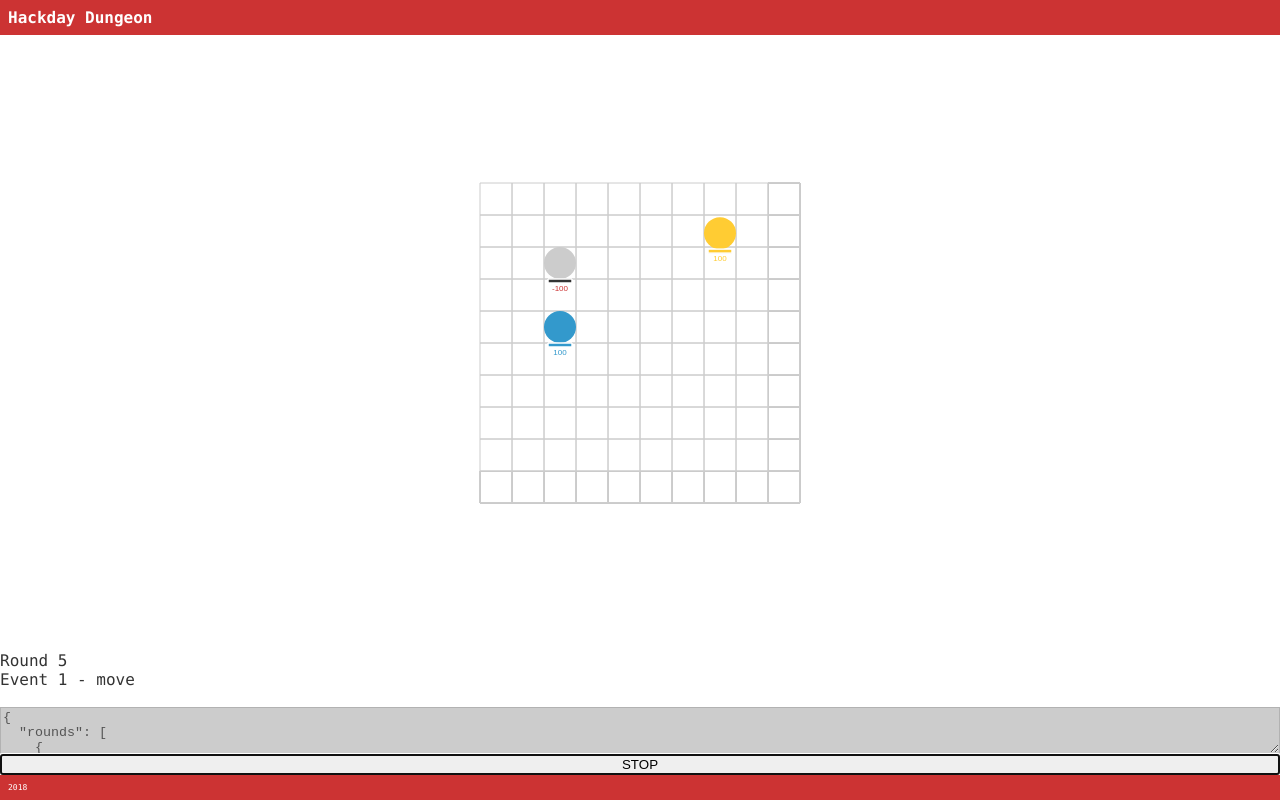
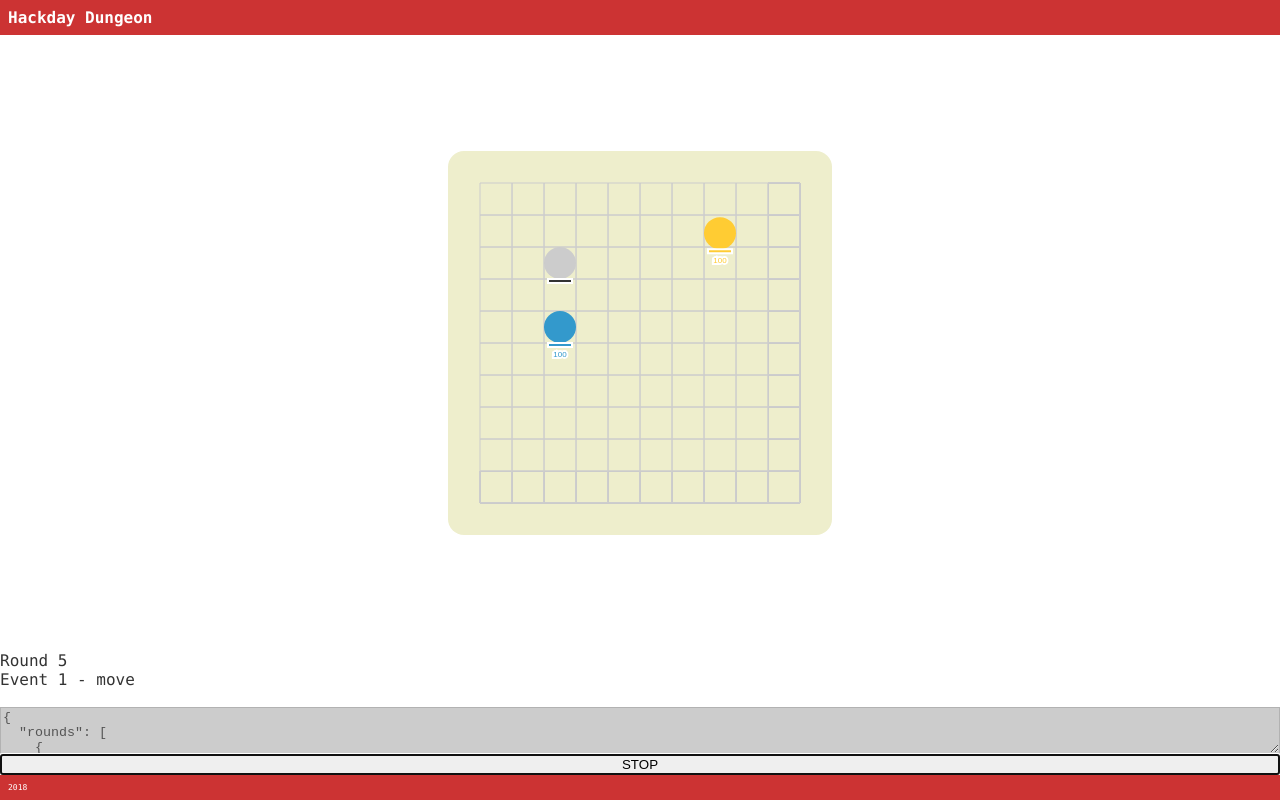
Before and after one commit to shaunanoordin/hackday-dungeon-canvas, a website built with webpack: page index.html in a window 1280 px wide. Built offline with nearby package versions, Linux system fonts and the light colour scheme.

Commit message:
Improve Health bar presentation

```diff
--- a/src/main.js
+++ b/src/main.js
@@ -371,7 +371,10 @@ class App {
     const exdata = this.entityExData[entity.id];
     if (!exdata) return;
 
+    const health = entity.health;
+
     //Draw the black body (which acts as the "empty" part of the health bar)
+    //--------------------------------
     this.c2d.beginPath();
     this.c2d.rect(
       exdata.displayedX - App.STYLES.WIDGET.HEALTH_BAR.BODY_WIDTH / 2,
@@ -381,9 +384,11 @@ class App {
     );
     this.c2d.fillStyle = App.STYLES.WIDGET.HEALTH_BAR.BODY_COLOUR;
     this.c2d.fill();
+    //--------------------------------
 
     //Draw the coloured bar (which acts as the "filled" part of the health bar)
-    const healthBar = Math.max(Math.min(entity.health / App.MAX_ENTITY_HEALTH, 100), 0) * App.STYLES.WIDGET.HEALTH_BAR.BODY_WIDTH;
+    //--------------------------------
+    const healthBar = Math.max(Math.min(health / App.MAX_ENTITY_HEALTH, 100), 0) * App.STYLES.WIDGET.HEALTH_BAR.BODY_WIDTH;
     this.c2d.beginPath();
     this.c2d.rect(
       exdata.displayedX - healthBar / 2,
@@ -395,8 +400,10 @@ class App {
       ? this.entityExData[entity.id].colour
       : App.STYLES.UNKNOWN;;
     this.c2d.fill();
+    //--------------------------------
 
     //Draw the surrounding frame
+    //--------------------------------
     this.c2d.beginPath();
     this.c2d.rect(
       exdata.displayedX - App.STYLES.WIDGET.HEALTH_BAR.BODY_WIDTH / 2,
@@ -407,22 +414,34 @@ class App {
     this.c2d.lineWidth = App.STYLES.WIDGET.HEALTH_BAR.FRAME_SIZE;
     this.c2d.strokeStyle = App.STYLES.WIDGET.HEALTH_BAR.FRAME_COLOUR;
     this.c2d.stroke();
+    //--------------------------------
 
     //Draw the health bar text, centred below the actual health bar
+    //--------------------------------
+    if (health > 0) {
+      this.c2d.font = App.STYLES.WIDGET.HEALTH_BAR.FONT;
+      this.c2d.textAlign = "center";
+      this.c2d.textBaseline = "hanging";
+      const textVerticalOffset = App.STYLES.WIDGET.HEALTH_BAR.BODY_HEIGHT + 2 * App.STYLES.WIDGET.HEALTH_BAR.FRAME_SIZE;
+      //----------------
+      this.c2d.lineWidth = App.STYLES.WIDGET.HEALTH_BAR.FRAME_SIZE * 2;  //Text outline
+      this.c2d.strokeStyle = App.STYLES.WIDGET.HEALTH_BAR.FRAME_COLOUR;
+      this.c2d.strokeText(
+        health,
+        exdata.displayedX,
+        exdata.displayedY + App.TILE_SIZE / 2 + textVerticalOffset
+      );
+      //----------------
       this.c2d.fillStyle = (this.entityExData[entity.id])
         ? this.entityExData[entity.id].colour
         : App.STYLES.UNKNOWN;
-    this.c2d.font = App.STYLES.WIDGET.HEALTH_BAR.FONT;
-    this.c2d.textAlign = "center";
-    this.c2d.textBaseline = "hanging";
       this.c2d.fillText(
-      entity.health,
+        health,
         exdata.displayedX,
-      exdata.displayedY + App.TILE_SIZE / 2 + App.STYLES.WIDGET.HEALTH_BAR.BODY_HEIGHT + 2 * App.STYLES.WIDGET.HEALTH_BAR.FRAME_SIZE
+        exdata.displayedY + App.TILE_SIZE / 2 + textVerticalOffset
       );
-    this.c2d.lineWidth = App.STYLES.WIDGET.HEALTH_BAR.FRAME_SIZE;  //Text outline
-    this.c2d.strokeStyle = App.STYLES.WIDGET.HEALTH_BAR.FRAME_COLOUR;
-    this.c2d.stroke();
+    }
+    //--------------------------------
   }
 
   registerEntity(entityId) {
@@ -468,9 +487,9 @@ App.STYLES = {
   },
   WIDGET: {
     HEALTH_BAR: {
-      FONT: '8px Arial',
+      FONT: '8px Arial, sans-serif',
       FRAME_COLOUR: '#fff',
-      FRAME_SIZE: 1,
+      FRAME_SIZE: 2,
       BODY_COLOUR: '#333',
       BODY_WIDTH: 24,
       BODY_HEIGHT: 4,
--- a/src/main.styl
+++ b/src/main.styl
@@ -70,6 +70,8 @@ table
 
     #canvas
       flex: 0 0 auto
+      background: #eec
+      border-radius: 1em
 
   #console
     background: light-colour
```
Also changed, not shown: app/main.js (+1 -1 lines), app/main.css. Lines whose indentation alone changed are shown as unchanged.
